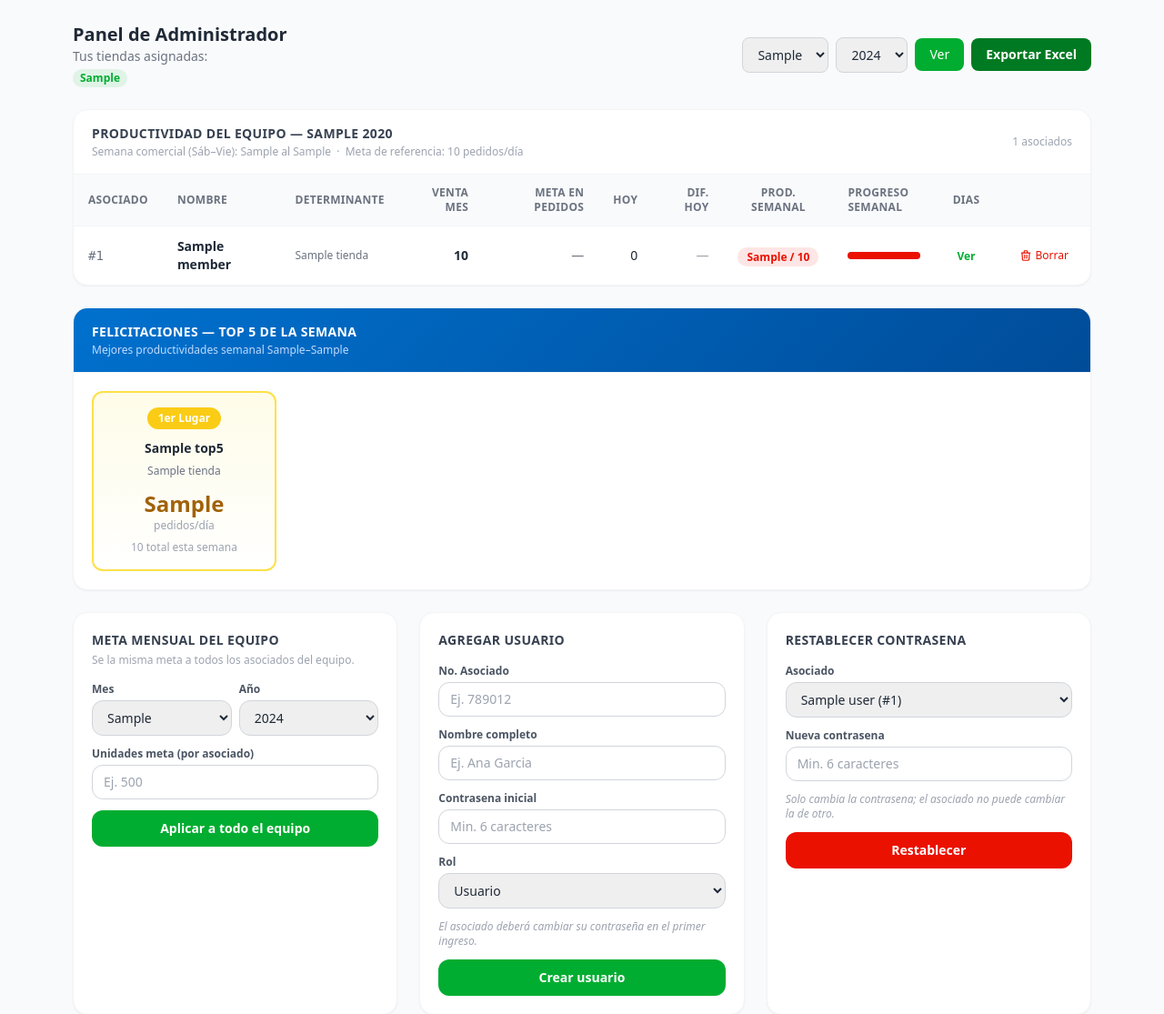
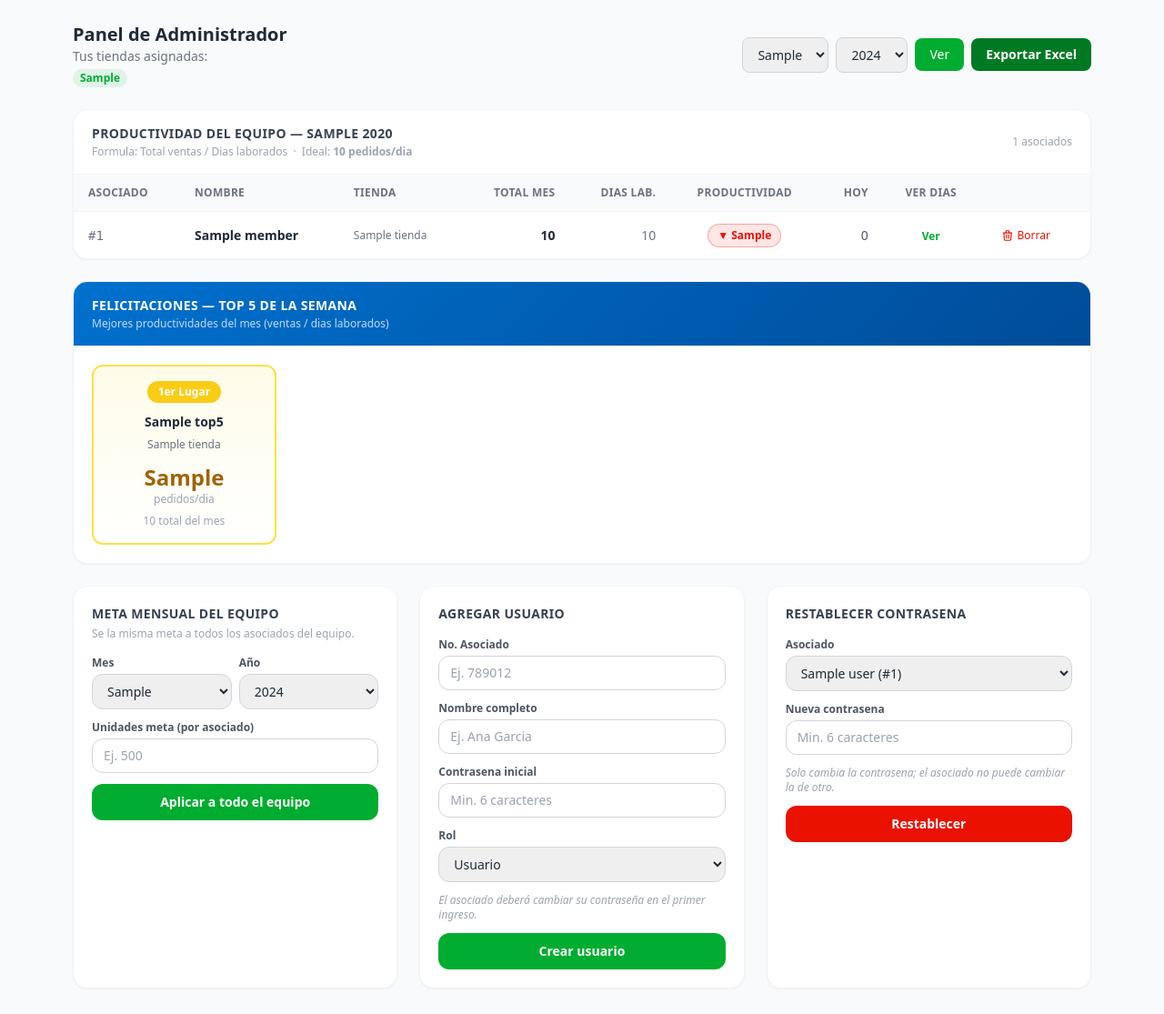
Before and after one commit to jahandyhdz-code/tablero-productividad, a FastAPI app: template templates/admin.html in a window 1280 px wide. Shown: the top 1115 px of the page at 91% size. Run offline with FastAPI, Linux system fonts and the light colour scheme; the template is opened without the code that fills it: most values are stand-ins (such as "Sample title", 1, 10 or a date in 2020); some libraries are stand-ins or nearby versions.

```diff
--- a/templates/admin.html
+++ b/templates/admin.html
@@ -59,8 +59,7 @@
         Productividad del Equipo &mdash; {{ months_es[month-1] }} {{ year }}
       </h3>
       <p class="text-xs text-gray-400 mt-0.5">
-        Semana comercial (Sáb&ndash;Vie): {{ wk_start }} al {{ wk_end }}
-        &nbsp;&middot;&nbsp; Meta de referencia: {{ daily_goal | int }} pedidos/día
+        Formula: Total ventas / Dias laborados &nbsp;&middot;&nbsp; Ideal: <strong>{{ daily_goal | int }} pedidos/dia</strong>
       </p>
     </div>
     <span class="text-xs text-gray-400">{{ team | length }} asociados</span>
@@ -71,43 +70,28 @@
         <tr>
           <th class="px-4 py-3">Asociado</th>
           <th class="px-4 py-3">Nombre</th>
-          <th class="px-4 py-3">Determinante</th>
-          <th class="px-4 py-3 text-right">Venta mes</th>
-          <th class="px-4 py-3 text-right">Meta en pedidos</th>
+          <th class="px-4 py-3">Tienda</th>
+          <th class="px-4 py-3 text-right">Total mes</th>
+          <th class="px-4 py-3 text-right">Dias lab.</th>
+          <th class="px-4 py-3 text-center">Productividad</th>
           <th class="px-4 py-3 text-right">Hoy</th>
-          <th class="px-4 py-3 text-right">Dif. hoy</th>
-          <th class="px-4 py-3 text-center">Prod. semanal</th>
-          <th class="px-4 py-3">Progreso semanal</th>
-          <th class="px-4 py-3 text-center">Dias</th>
+          <th class="px-4 py-3 text-center">Ver dias</th>
           <th class="px-4 py-3"></th>
         </tr>
       </thead>
       <tbody>
         {% for member in team %}
-          {% set pp = member.prod_pct %}
-          {% if pp >= 100 %}
-            {% set bar   = "bg-wmgreen" %}
-            {% set badge = "bg-wmgreen/10 text-wmgreen" %}
-          {% elif pp >= 75 %}
-            {% set bar   = "bg-amber-400" %}
-            {% set badge = "bg-amber-50 text-amber-700" %}
-          {% elif pp >= 50 %}
-            {% set bar   = "bg-orange-400" %}
-            {% set badge = "bg-orange-50 text-orange-700" %}
+          {# Badge de productividad #}
+          {% set pm = member.prod_mensual %}
+          {% if pm > 6 %}
+            {% set prod_badge = "bg-wmgreen/10 text-wmgreen border border-wmgreen/30" %}
+            {% set prod_icon  = "▲" %}
+          {% elif pm == 6 %}
+            {% set prod_badge = "bg-spark/10 text-spark-dark border border-spark/30" %}
+            {% set prod_icon  = "=" %}
           {% else %}
-            {% set bar   = "bg-wmerror" %}
-            {% set badge = "bg-wmerror/10 text-wmerror" %}
-          {% endif %}
-
-          {% if member.diff_today > 0 %}
-            {% set diff_cls = "text-wmgreen font-semibold" %}
-            {% set diff_pre = "+" %}
-          {% elif member.diff_today < 0 %}
-            {% set diff_cls = "text-wmerror font-semibold" %}
-            {% set diff_pre = "" %}
-          {% else %}
-            {% set diff_cls = "text-gray-400" %}
-            {% set diff_pre = "" %}
+            {% set prod_badge = "bg-wmerror/10 text-wmerror border border-wmerror/30" %}
+            {% set prod_icon  = "▼" %}
           {% endif %}
 
         <tr class="border-t border-gray-100 hover:bg-gray-50">
@@ -118,26 +102,14 @@
             {% endif %}
           </td>
           <td class="px-4 py-3 text-xs text-gray-500">{{ member.tienda or '&mdash;' }}</td>
-          <td class="px-4 py-3 text-sm text-right font-semibold">{{ member.monthly_actual | int }}</td>
-          <td class="px-4 py-3 text-sm text-right text-gray-500">
-            {% if member.monthly_target > 0 %}{{ member.monthly_target | int }}{% else %}&mdash;{% endif %}
-          </td>
-          <td class="px-4 py-3 text-sm text-right">{{ member.today_actual | int }}</td>
-          <td class="px-4 py-3 text-sm text-right {{ diff_cls }}">
-            {% if member.daily_target > 0 %}
-              {{ diff_pre }}{{ member.diff_today | int }}
-            {% else %}&mdash;{% endif %}
-          </td>
+          <td class="px-4 py-3 text-sm text-right font-bold text-gray-800">{{ member.monthly_actual | int }}</td>
+          <td class="px-4 py-3 text-sm text-right text-gray-500">{{ member.dias_laborados }}</td>
           <td class="px-4 py-3 text-center">
-            <span class="text-xs font-bold px-2.5 py-0.5 rounded-full {{ badge }}">
-              {{ member.weekly_productivity }} / {{ daily_goal | int }}
+            <span class="inline-flex items-center gap-1 text-xs font-bold px-2.5 py-1 rounded-full {{ prod_badge }}">
+              {{ prod_icon }} {{ member.prod_mensual }}
             </span>
           </td>
-          <td class="px-4 py-3 w-28">
-            <div class="bg-gray-100 rounded-full h-2">
-              <div class="{{ bar }} h-2 rounded-full" style="width: {{ [pp, 100] | min }}%"></div>
-            </div>
-          </td>
+          <td class="px-4 py-3 text-sm text-right text-gray-600">{{ member.today_actual | int }}</td>
           <td class="px-4 py-3 text-center">
             <button onclick="toggleDias({{ member.id }}, this)"
               class="text-xs text-walmart hover:text-walmart-dark font-semibold px-2 py-1 rounded-lg hover:bg-walmart/10 transition">
@@ -147,17 +119,13 @@
           <td class="px-4 py-3">
             {% if member.id != user.id %}
             <form action="/admin/users/{{ member.id }}/delete" method="post"
-                  onsubmit="return confirm('\u00bfEliminar a {{ member.name }}?\n\nEsto borrar\u00e1 todos sus registros de ventas y datos. Esta acci\u00f3n no se puede deshacer.')">
+                  onsubmit="return confirm('Eliminar a {{ member.name }}? Esto borrara todos sus registros. Esta accion no se puede deshacer.')">
               <button type="submit"
-                class="flex items-center gap-1 text-xs text-wmerror hover:text-red-700
-                       hover:bg-wmerror/10 px-2 py-1 rounded-lg transition"
+                class="flex items-center gap-1 text-xs text-wmerror hover:text-red-700 hover:bg-wmerror/10 px-2 py-1 rounded-lg transition"
                 aria-label="Eliminar a {{ member.name }}">
-                <svg class="w-3.5 h-3.5" fill="none" stroke="currentColor" stroke-width="2"
-                     viewBox="0 0 24 24" aria-hidden="true">
+                <svg class="w-3.5 h-3.5" fill="none" stroke="currentColor" stroke-width="2" viewBox="0 0 24 24">
                   <path stroke-linecap="round" stroke-linejoin="round"
-                    d="M19 7l-.867 12.142A2 2 0 0116.138 21H7.862a2 2 0
-                       01-1.995-1.858L5 7m5 4v6m4-6v6m1-10V4a1 1 0
-                       00-1-1h-4a1 1 0 00-1 1v3M4 7h16"/>
+                    d="M19 7l-.867 12.142A2 2 0 0116.138 21H7.862a2 2 0 01-1.995-1.858L5 7m5 4v6m4-6v6m1-10V4a1 1 0 00-1-1h-4a1 1 0 00-1 1v3M4 7h16"/>
                 </svg>
                 Borrar
               </button>
@@ -167,35 +135,46 @@
             {% endif %}
           </td>
         </tr>
-        <!-- Fila de pedidos por dia (semana comercial) -->
-        <tr id="dias-{{ member.id }}" class="hidden bg-gray-50 border-t border-gray-100">
-          <td colspan="10" class="px-6 py-3">
-            <div class="flex items-center gap-1 flex-wrap">
-              <span class="text-xs text-gray-400 font-semibold mr-2 uppercase tracking-wide">Semana:</span>
-              {% for d in member.week_days %}
+        <!-- Desglose dia a dia del mes -->
+        <tr id="dias-{{ member.id }}" class="hidden">
+          <td colspan="9" class="px-5 py-4 bg-gray-50 border-t border-gray-100">
+            <p class="text-xs text-gray-400 font-semibold uppercase tracking-wide mb-2">
+              {{ member.name }} &mdash; Pedidos por dia &mdash; {{ months_es[month-1] }} {{ year }}
+            </p>
+            <div class="flex flex-wrap gap-1.5">
+              {% for d in member.month_days %}
                 {% if d.is_rest %}
-                  <div class="flex flex-col items-center px-3 py-1.5 rounded-lg bg-gray-100 opacity-50">
-                    <span class="text-xs text-gray-400 font-semibold">{{ d.label }}</span>
-                    <span class="text-xs text-gray-400">desc</span>
+                  <div class="flex flex-col items-center w-10 py-1.5 rounded-lg bg-gray-200 opacity-50">
+                    <span class="text-xs text-gray-400">{{ d.label }}</span>
+                    <span class="text-xs font-bold text-gray-500">{{ d.day }}</span>
+                    <span class="text-xs text-gray-400">D</span>
                   </div>
                 {% elif d.is_today %}
-                  <div class="flex flex-col items-center px-3 py-1.5 rounded-lg bg-walmart/10 border border-walmart">
+                  <div class="flex flex-col items-center w-10 py-1.5 rounded-lg bg-walmart/10 border-2 border-walmart">
                     <span class="text-xs text-walmart font-bold">{{ d.label }}</span>
-                    <span class="text-sm font-bold text-walmart">{{ d.units | int }}</span>
+                    <span class="text-xs font-bold text-walmart">{{ d.day }}</span>
+                    <span class="text-sm font-black text-walmart">{{ d.units | int }}</span>
                   </div>
                 {% elif d.units > 0 %}
-                  <div class="flex flex-col items-center px-3 py-1.5 rounded-lg bg-wmgreen/10">
-                    <span class="text-xs text-gray-500 font-semibold">{{ d.label }}</span>
-                    <span class="text-sm font-bold text-wmgreen">{{ d.units | int }}</span>
+                  <div class="flex flex-col items-center w-10 py-1.5 rounded-lg bg-wmgreen/10">
+                    <span class="text-xs text-gray-500">{{ d.label }}</span>
+                    <span class="text-xs font-bold text-gray-600">{{ d.day }}</span>
+                    <span class="text-sm font-black text-wmgreen">{{ d.units | int }}</span>
                   </div>
                 {% else %}
-                  <div class="flex flex-col items-center px-3 py-1.5 rounded-lg bg-white border border-gray-200">
-                    <span class="text-xs text-gray-400 font-semibold">{{ d.label }}</span>
-                    <span class="text-sm text-gray-300">&mdash;</span>
+                  <div class="flex flex-col items-center w-10 py-1.5 rounded-lg border border-gray-200">
+                    <span class="text-xs text-gray-400">{{ d.label }}</span>
+                    <span class="text-xs font-bold text-gray-400">{{ d.day }}</span>
+                    <span class="text-sm text-gray-200">&mdash;</span>
                   </div>
                 {% endif %}
               {% endfor %}
             </div>
+            <p class="text-xs text-gray-400 mt-2">
+              Total: <strong>{{ member.monthly_actual | int }}</strong> pedidos
+              &nbsp;/&nbsp; {{ member.dias_laborados }} dias laborados
+              &nbsp;/&nbsp; Productividad: <strong>{{ member.prod_mensual }}</strong> ped/dia
+            </p>
           </td>
         </tr>
         {% endfor %}
@@ -209,7 +188,7 @@
 <div class="bg-white rounded-2xl shadow-sm border border-gray-100 overflow-hidden mb-6">
   <div class="px-5 py-4 border-b border-gray-100" style="background: linear-gradient(135deg, #0071CE 0%, #004C99 100%);">
     <h3 class="font-bold text-white text-sm uppercase tracking-wide">Felicitaciones &mdash; Top 5 de la semana</h3>
-    <p class="text-blue-200 text-xs mt-0.5">Mejores productividades semanal {{ wk_start }}&ndash;{{ wk_end }}</p>
+    <p class="text-blue-200 text-xs mt-0.5">Mejores productividades del mes (ventas / dias laborados)</p>
   </div>
   <div class="p-5 grid grid-cols-1 sm:grid-cols-2 lg:grid-cols-5 gap-4">
     {% set medals = ["1er Lugar", "2do Lugar", "3er Lugar", "4to Lugar", "5to Lugar"] %}
@@ -229,10 +208,10 @@
         <p class="font-bold text-gray-800 text-sm leading-tight mt-1">{{ m.name }}</p>
         <p class="text-xs text-gray-500">{{ m.tienda or '&mdash;' }}</p>
         <div class="mt-1">
-          <span class="text-2xl font-black {{ medal_text[idx] }}">{{ m.weekly_productivity }}</span>
-          <span class="text-xs text-gray-400 block">pedidos/día</span>
+          <span class="text-2xl font-black {{ medal_text[idx] }}">{{ m.prod_mensual }}</span>
+          <span class="text-xs text-gray-400 block">pedidos/dia</span>
         </div>
-        <p class="text-xs text-gray-400">{{ m.weekly_actual | int }} total esta semana</p>
+        <p class="text-xs text-gray-400">{{ m.monthly_actual | int }} total del mes</p>
       </div>
     {% endfor %}
   </div>
```
